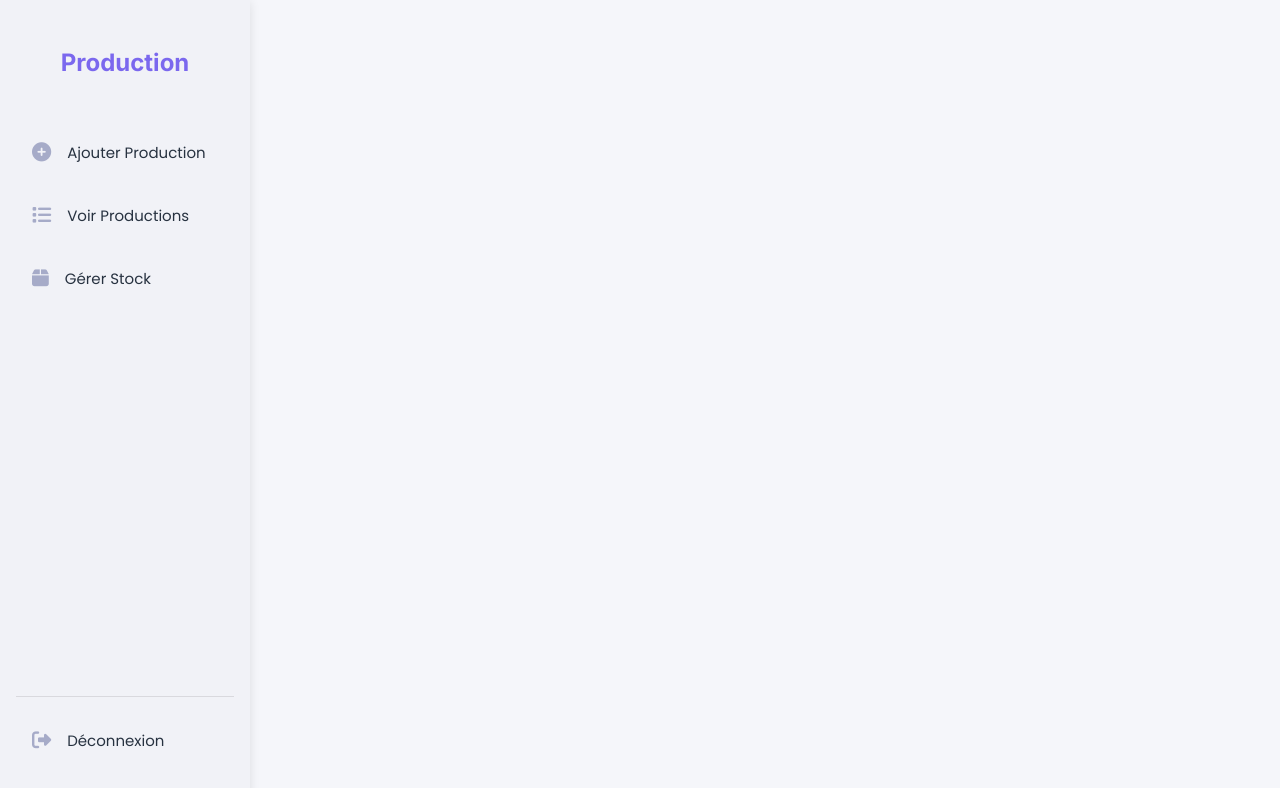
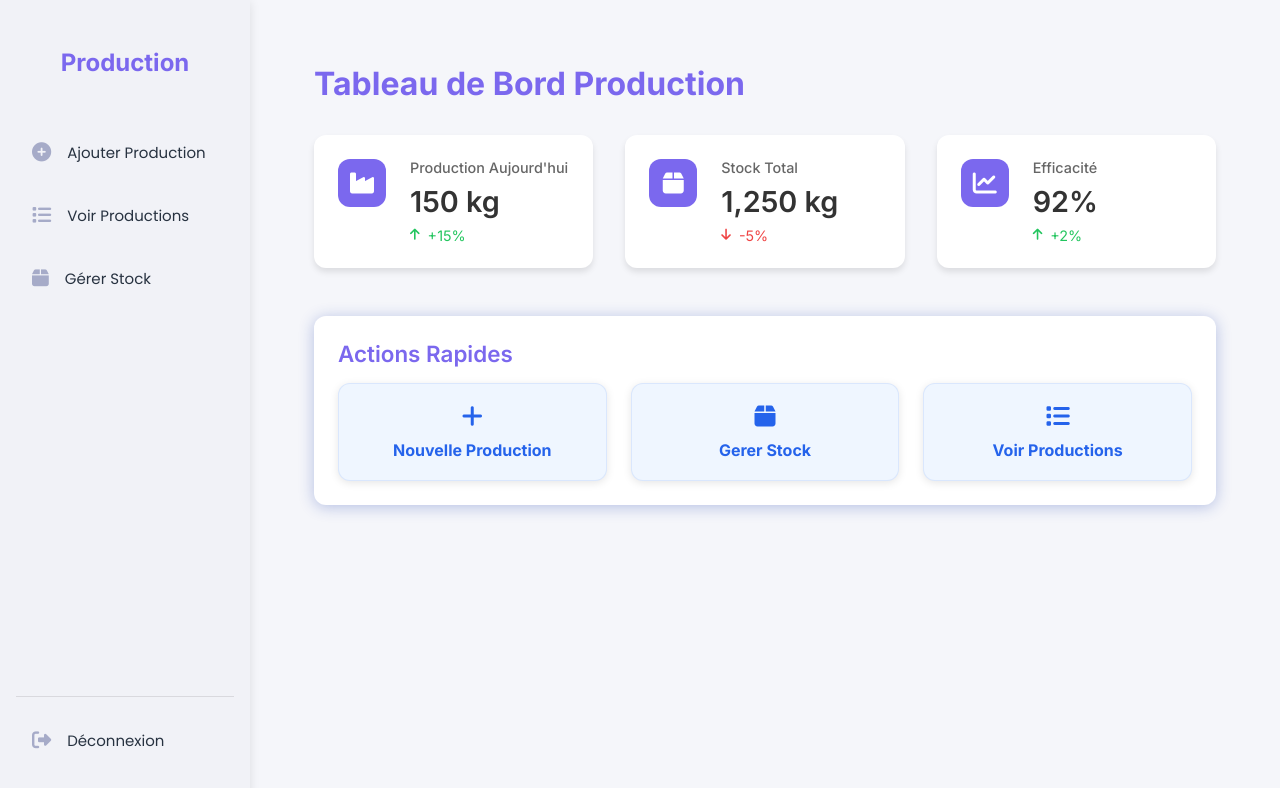
Before and after one commit to SanadMakhlouf/Ecailles_glace, a React (Create React App) app: page /production in a window 1280 px wide. Shown: the top 788 px of the page. Built offline with nearby package versions, Linux system fonts and the light colour scheme.

Commit message:
update update page d'aceuill

```diff
--- a/src/App.jsx
+++ b/src/App.jsx
@@ -1,5 +1,10 @@
 import React from "react";
-import { BrowserRouter as Router, Routes, Route, useLocation } from "react-router-dom";
+import {
+  BrowserRouter as Router,
+  Routes,
+  Route,
+  useLocation,
+} from "react-router-dom";
 import Sidebar from "./components/Sidebar";
 import Home from "./components/Home";
 import AddProduction from "./components/AddProduction";
@@ -8,6 +13,7 @@ import AddStock from "./components/AddStock";
 import OrderPage from "./components/OrderPage";
 import AddClient from "./components/AddClient";
 import ListClients from "./components/ListClients.jsx";
+import AccueilProduction from "./components/AccueilProduction";
 import "./styles/App.css";
 
 // Wrapper pour utiliser useLocation avec Router
@@ -27,8 +33,15 @@ const AppWrapper = () => {
           <Route path="/" element={<Home />} />
 
           {/* Routes Production */}
-          <Route path="/production/add-production" element={<AddProduction />} />
-          <Route path="/production/view-productions" element={<ViewProductions />} />
+          <Route path="/production" element={<AccueilProduction />} />
+          <Route
+            path="/production/add-production"
+            element={<AddProduction />}
+          />
+          <Route
+            path="/production/view-productions"
+            element={<ViewProductions />}
+          />
           <Route path="/production/add-stock" element={<AddStock />} />
 
           {/* Routes Commande */}
--- /dev/null
+++ b/src/components/AccueilProduction.jsx
@@ -0,0 +1,132 @@
+import React from "react";
+import "../styles/AccueilProduction.css";
+
+const AccueilProduction = () => {
+  // Ces données seront à remplacer par des données réelles plus tard
+  const stats = {
+    productionJour: {
+      value: "150 kg",
+      evolution: "+15%",
+      isPositive: true,
+    },
+    stockTotal: {
+      value: "1,250 kg",
+      evolution: "-5%",
+      isPositive: false,
+    },
+    efficacite: {
+      value: "92%",
+      evolution: "+2%",
+      isPositive: true,
+    },
+  };
+
+  return (
+    <div className="accueil-production">
+      <h1>Tableau de Bord Production</h1>
+
+      <div className="stats-cards">
+        <div className="stat-card">
+          <div className="stat-icon">
+            <i className="fas fa-industry"></i>
+          </div>
+          <div className="stat-content">
+            <h3>Production Aujourd'hui</h3>
+            <div className="stat-value">{stats.productionJour.value}</div>
+            <div
+              className={`stat-evolution ${
+                stats.productionJour.isPositive ? "positive" : "negative"
+              }`}
+            >
+              <i
+                className={`fas fa-arrow-${
+                  stats.productionJour.isPositive ? "up" : "down"
+                }`}
+              ></i>
+              {stats.productionJour.evolution}
+            </div>
+          </div>
+        </div>
+
+        <div className="stat-card">
+          <div className="stat-icon">
+            <i className="fas fa-box"></i>
+          </div>
+          <div className="stat-content">
+            <h3>Stock Total</h3>
+            <div className="stat-value">{stats.stockTotal.value}</div>
+            <div
+              className={`stat-evolution ${
+                stats.stockTotal.isPositive ? "positive" : "negative"
+              }`}
+            >
+              <i
+                className={`fas fa-arrow-${
+                  stats.stockTotal.isPositive ? "up" : "down"
+                }`}
+              ></i>
+              {stats.stockTotal.evolution}
+            </div>
+          </div>
+        </div>
+
+        <div className="stat-card">
+          <div className="stat-icon">
+            <i className="fas fa-chart-line"></i>
+          </div>
+          <div className="stat-content">
+            <h3>Efficacité</h3>
+            <div className="stat-value">{stats.efficacite.value}</div>
+            <div
+              className={`stat-evolution ${
+                stats.efficacite.isPositive ? "positive" : "negative"
+              }`}
+            >
+              <i
+                className={`fas fa-arrow-${
+                  stats.efficacite.isPositive ? "up" : "down"
+                }`}
+              ></i>
+              {stats.efficacite.evolution}
+            </div>
+          </div>
+        </div>
+      </div>
+
+      <div className="actions-rapides">
+      <h3> Actions Rapides </h3>
+      <div className="action-cards" >
+        <a href="/">
+             <div className="action-card">
+        <i className="fas fa-plus"></i>
+        <h4>Nouvelle Production</h4>
+
+        </div>
+        </a>
+        <a href="/">
+             <div className="action-card">
+        <i className="fas fa-box"></i>
+        <h4>Gerer Stock</h4>
+
+        </div>
+        </a>
+        <a href="/">
+             <div className="action-card">
+        <i className="fas fa-list"></i>
+        <h4>Voir Productions</h4>
+
+        </div>
+        </a>
+
+      </div>
+
+
+
+
+
+      </div>
+    </div>
+  );
+};
+
+export default AccueilProduction;
--- /dev/null
+++ b/src/styles/AccueilProduction.css
@@ -0,0 +1,140 @@
+.accueil-production {
+  padding: 2rem;
+}
+
+.accueil-production h1 {
+  margin-bottom: 2rem;
+  color: var(--primary-color);
+  font-size: 2rem;
+}
+
+.stats-cards {
+  display: grid;
+  grid-template-columns: repeat(auto-fit, minmax(200px, 1fr));
+  gap: 2rem;
+  margin-bottom: 3rem;
+}
+
+.stat-card {
+  background: white;
+  border-radius: 12px;
+  padding: 1.5rem;
+  box-shadow: 0 4px 6px rgba(0, 0, 0, 0.1);
+  display: flex;
+  align-items: flex-start;
+  gap: 1.5rem;
+  transition: transform 0.2s ease;
+}
+
+.stat-card:hover {
+  transform: translateY(-5px);
+}
+
+.stat-icon {
+  background: var(--primary-color);
+  color: white;
+  width: 48px;
+  height: 48px;
+  border-radius: 12px;
+  display: flex;
+  align-items: center;
+  justify-content: center;
+  font-size: 1.5rem;
+}
+
+.stat-content {
+  flex: 1;
+}
+
+.stat-content h3 {
+  color: #666;
+  font-size: 0.9rem;
+  margin-bottom: 0.5rem;
+  font-weight: 500;
+}
+
+.stat-value {
+  font-size: 1.8rem;
+  font-weight: 600;
+  color: #333;
+  margin-bottom: 0.5rem;
+}
+
+.stat-evolution {
+  font-size: 0.9rem;
+  display: flex;
+  align-items: center;
+  gap: 0.5rem;
+}
+
+.stat-evolution.positive {
+  color: #22c55e;
+}
+
+.stat-evolution.negative {
+  color: #ef4444;
+}
+
+.stat-evolution i {
+  font-size: 0.8rem;
+}
+
+.actions-rapides {
+  margin-top: 22px;
+  margin-bottom: 22px;
+  padding: 24px;
+  background-color: #fff;
+  border-radius: 12px;
+}
+
+.action-cards {
+  display: grid;
+  grid-template-columns: repeat(auto-fit, minmax(200px, 1fr));
+  gap: 24px;
+  margin-top: 1rem;
+}
+
+.action-card {
+  display: flex;
+  align-items: center;
+  gap: 12px;
+  padding: 20px;
+  border-radius: 12px;
+  background-color: #eff6ff;
+  flex-direction: column;
+  color: #2563eb;
+  font-weight: 300;
+  transition: all 0.3s ease;
+  box-shadow: 0 2px 8px rgba(0, 0, 0, 0.1);
+  border: 1px solid rgba(37, 99, 235, 0.1);
+  min-width: 200px;
+    justify-content: center;
+}
+
+.action-card:hover {
+  filter: brightness(0.92);
+  transform: translateY(-2px);
+  box-shadow: 0 8px 25px rgba(30, 64, 175, 0.3);
+}
+
+.action-card i {
+  font-size: 24px;
+}
+
+.action-cards a {
+  text-decoration: none;
+  color: inherit;
+  flex: 1;
+}
+.actions-rapides{
+
+    box-shadow: 0 2px 15px rgba(30, 64, 175, 0.3);
+
+}
+
+.actions-rapides h3{
+    font-size: 1.4rem;
+    font-weight: 600;
+    margin-bottom: 1rem;
+    color: var(--primary-color);
+}
```
